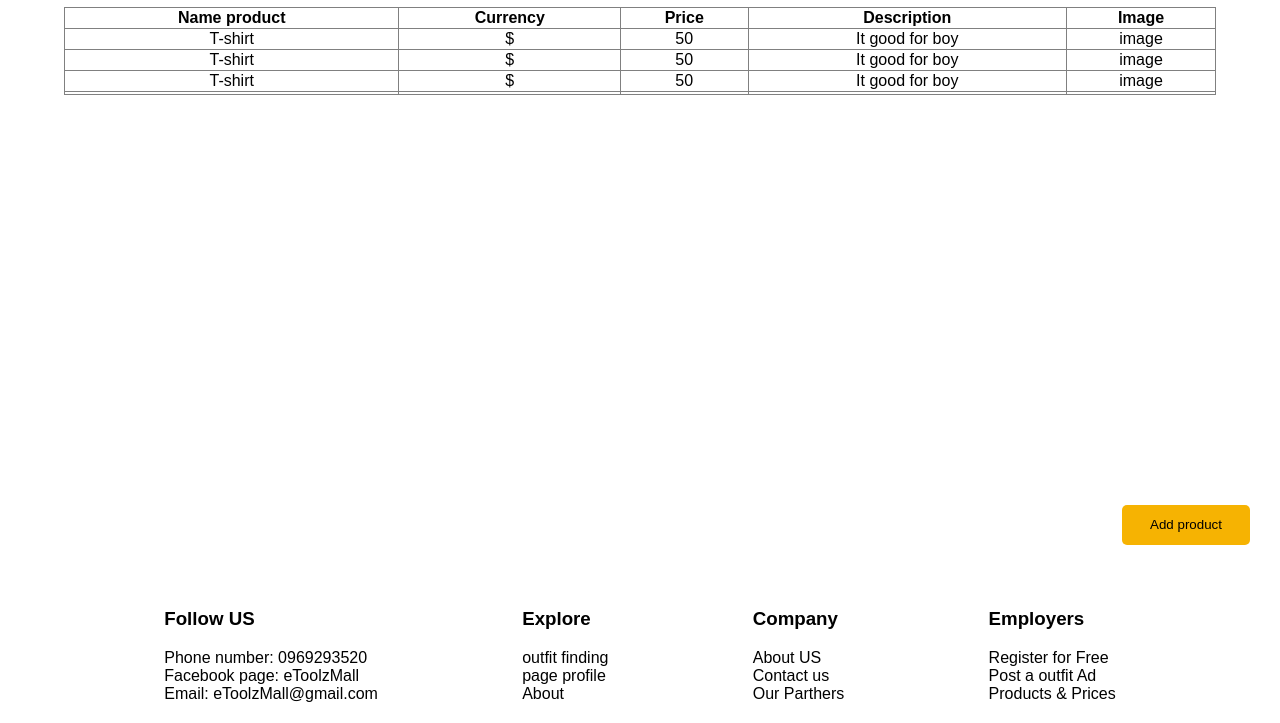
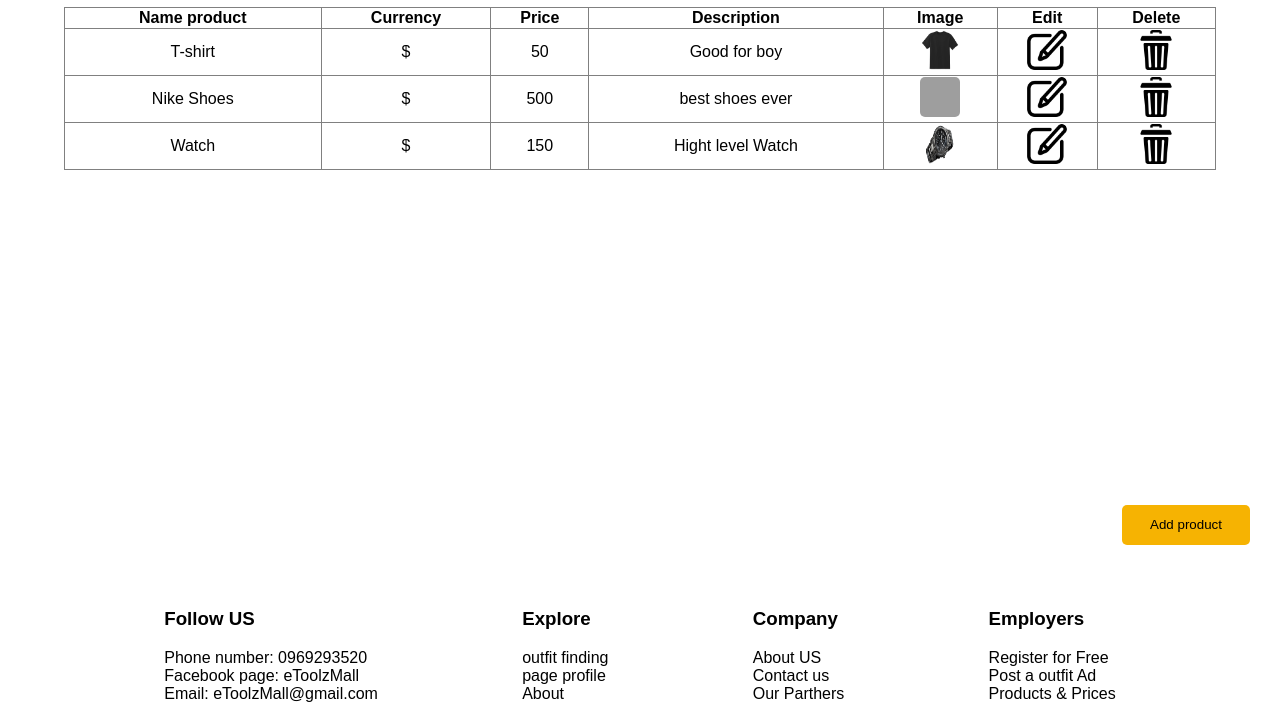
Before and after one commit to SocheatLun/SocheatLun, a plain HTML site: page view/seller/seller.html in a window 1280 px wide. Shown: the part 77-800 px from the top of the page. Drawn offline with Linux system fonts and the light colour scheme; grey boxes are pictures that could not be loaded.

Commit message:
[CREATE_PRODUCT] create product page and store product on LocalStorage

```diff
--- a/view/seller/css/style.css
+++ b/view/seller/css/style.css
@@ -81,7 +81,11 @@ a {
     flex: 1;
     gap: 15px;
 }
-
+.table img {
+    width: 40px;
+    height: 40px;
+    border-radius: 5px;
+}
 .list-product {
     display: flex;
     flex-direction: column;
--- a/view/seller/js/main.js
+++ b/view/seller/js/main.js
@@ -1,44 +1,139 @@
 /// DOM ELEMENTS///
-const product = document.querySelector("#dialog-cover");
+const showProduct = document.querySelector("#dialog-cover");
+const dom_product_view = document.querySelector(".table")
 const dialog = document.querySelector("#dialog");
 const cancel = document.querySelector("#cancel");
 const add = document.querySelector("#add");
 
+
+let products = [
+    {
+        name: "T-shirt",
+        price: 50,
+        currency: "$",
+        description: "Good for boy",
+        image: "../../../img/T-Shirt.png",
+        edit: "../../../img/edit.png",
+        delete: "../../../img/delete.png",
+    },
+    {
+        name: "Nike Shoes",
+        price: 500,
+        currency: "$",
+        description: "best shoes ever",
+        image: "../../../img/Nike Shoes.png",
+        edit: "../../../img/edit.png",
+        delete: "../../../img/delete.png",
+    },
+    {
+        name: "Watch",
+        price: 150,
+        currency: "$",
+        description: "Hight level Watch",
+        image: "../../../img/Watch.png",
+        edit: "../../../img/edit.png",
+        delete: "../../../img/delete.png",
+    },
+];
+
+
+
+function saveProduct() {
+    localStorage.setItem("products", JSON.stringify(products));
+}
+saveProduct()
+function loadProduct() {
+    let productStorage = JSON.parse(localStorage.getItem("products"));
+    if (productStorage !== null) {
+        products = productStorage;
+
+    }
+}
+loadProduct()
+
 function showDialog(element) {
-    product.style.display = "block";
+    showProduct.style.display = "block";
 }
 
 function hideDialog(element) {
-    product.style.display = "none";
+    showProduct.style.display = "none";
 }
 // hide(content)
 // show(content)
 function onAddProduct() {
-    showDialog(product);
+    showDialog(showProduct);
 }
 function onCancel(e) {
-    hideDialog(product);
+    hideDialog(showProduct);
 }
 
-function createProduct(){
-    let table = document.querySelector("tbody")
-    let listOfProduct = document.createElement("tr")
-    let productName = document.createElement("td")
-    productName.textContent = document.querySelector("#name").value;
-    let productPrice =  document.createElement("td")
-    productPrice.textContent = document.querySelector("#price").value;
-    let productDescription =  document.createElement("td")
-    productDescription.textContent = document.querySelector("#description").value;
-    let productCurrency =  document.createElement("td")
-    productCurrency.textContent = document.querySelector("#currency").value;
-    let productImage =  document.createElement("td")
-    productImage.textContent = document.querySelector("#image").value;
-    listOfProduct.appendChild(productName);
-    listOfProduct.appendChild(productPrice);
-    listOfProduct.appendChild(productDescription);
-    listOfProduct.appendChild(productCurrency);
-    listOfProduct.appendChild(productImage);
-    table.appendChild(listOfProduct);
-    console.log(table);
+function renderProduct() {
+    // Remove the card container and create a new one
+    let dom_product_container = document.querySelector("#product-container");
+    dom_product_container.remove();
+    dom_product_container = document.createElement("tbody");
+    dom_product_container.id = "questions-container";
+    dom_product_view.appendChild(dom_product_container);
+
+    // 2 - For all questions,  create a new div (class : item), and append it the container
+    for (let index = 0; index < products.length; index++) {
+        let productList = products[index];
+        // list item of product //
+        let card = document.createElement("tr");
+        card.className = "card";
+        card.dataset.index = index;
+        dom_product_container.appendChild(card);
+
+        // create name of product //
+        let name = document.createElement("td");
+        name.className = "name";
+        name.textContent = productList.name;
+        card.appendChild(name);
+
+        // create currency of product //
+        let currency = document.createElement("td");
+        currency.className = "currency";
+        currency.textContent = productList.currency;
+        card.appendChild(currency);
+
+        //  create price of product //
+        let price = document.createElement("td");
+        price.className = "price";
+        price.textContent = productList.price;
+        card.appendChild(price);
+
+        // create description of product //
+        let description = document.createElement("td");
+        description.className = "description";
+        description.textContent = productList.description;
+        card.appendChild(description);
+
+        // create image of product //
+        let image = document.createElement("td");
+        let img = document.createElement("img");
+        img.src = productList.image;
+        image.appendChild(img);
+        image.className = "image";
+        image.appendChild(img);
+        card.appendChild(image);
+
+        // create edit button of product //
+        let edit = document.createElement("td");
+        let edit_img = document.createElement("img");
+        edit_img.src = productList.edit;
+        edit.appendChild(edit_img);
+        edit.className = "edit-image";
+        edit.appendChild(edit_img);
+        card.appendChild(edit);
+
+        // create delete button of product //
+        let deleteIcon = document.createElement("td");
+        let delete_img = document.createElement("img");
+        delete_img.src = productList.delete;
+        deleteIcon.appendChild(delete_img);
+        deleteIcon.className = "edit-image";
+        deleteIcon.appendChild(delete_img);
+        card.appendChild( deleteIcon);
+    }
 }
-createProduct()
+renderProduct()
--- a/view/seller/seller.html
+++ b/view/seller/seller.html
@@ -52,30 +52,12 @@
                         <th>Price</th>
                         <th>Description</th>
                         <th>Image</th>
+                        <th>Edit</th>
+                        <th>Delete</th>
                     </tr>
                 </thead>
-                <tbody>
-                    <tr>
-                        <td>T-shirt</td>
-                        <td>$</td>
-                        <td>50</td>
-                        <td>It good for boy</td>
-                        <td>image</td>
-                    </tr>
-                    <tr>
-                        <td>T-shirt</td>
-                        <td>$</td>
-                        <td>50</td>
-                        <td>It good for boy</td>
-                        <td>image</td>
-                    </tr>
-                    <tr>
-                        <td>T-shirt</td>
-                        <td>$</td>
-                        <td>50</td>
-                        <td>It good for boy</td>
-                        <td>image</td>
-                    </tr>
+                <tbody id="product-container">
+
                 </tbody>
             </table>
             <div class="list-product-botton">
```
Also changed, not shown: img/T-Shirt.png (added), img/Watch.png (added), 1 other file.
